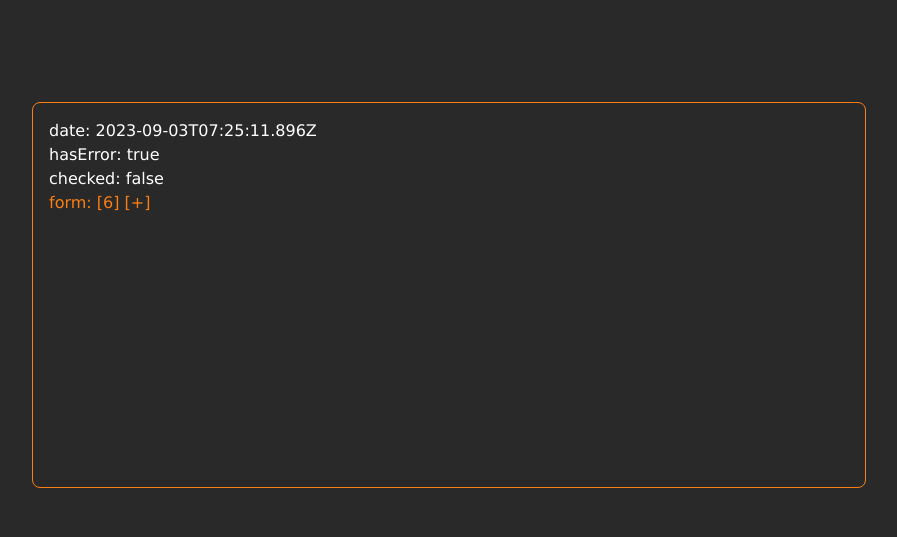
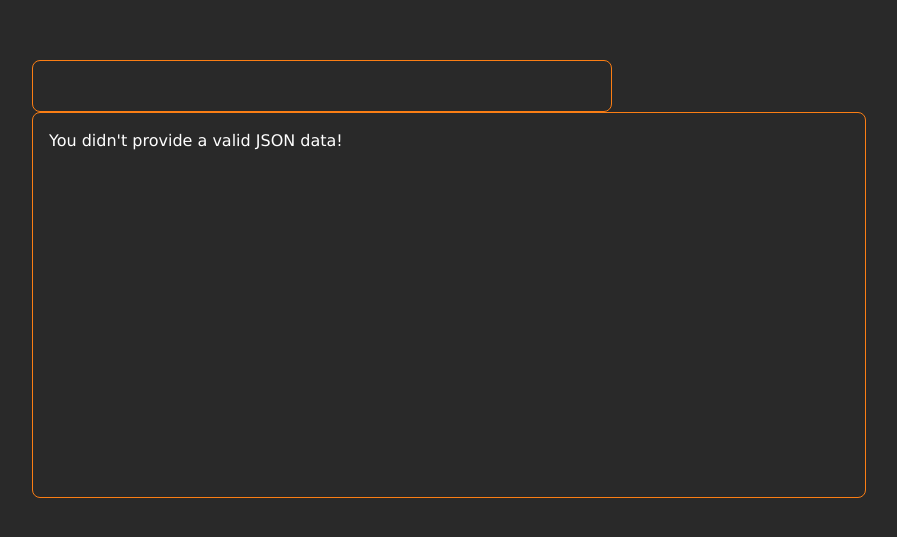
Before and after one commit to Dave86dev/rayson, a React (Vite) app: page / in a window 1280 px wide. Shown: the part 121-658 px from the top of the page, without its empty margins (191-1088 px from the left). Built offline with nearby package versions, Linux system fonts and the light colour scheme.

Commit message:
feat: fetching external json properly, but no proper error handling

```diff
--- a/src/App.tsx
+++ b/src/App.tsx
@@ -1,30 +1,55 @@
-import "./App.css";
-
-import { JsonRender } from "./common/JsonRender/JsonRender";
+import { useEffect, useState } from "react"
+import { JsonRender } from "./common/JsonRender/JsonRender"
+import { fetchDataFromUrl } from "./services/dataFetch"
+import "./App.css"
 
 function App() {
-  // const [criteria, setCriteria] = useState<string>("");
+
+  const [fetchCriteria, setFetchCriteria] = useState<string>("")
+  const [dataJson, setDataJson] = useState<any>("")
+
+  const handleInputChange = (e: React.ChangeEvent<HTMLInputElement>) => {
+    setFetchCriteria(e.target.value);
+  }
+
+  useEffect(() => {
+    //debouncing the search....
+    const fetching = setTimeout(async () => {
+      if (fetchCriteria.trim() !== "") {
+        try {
+          const data = await fetchDataFromUrl(fetchCriteria)
+          console.log("mierda",data)
+          setDataJson(data)
+        } catch (error) {
+          console.log(error)
+
+          //next thing to do...handle errors properly....
+        }
+      } else {
+        setDataJson("")
+      }
+    }, 375)
+
+    return () => clearTimeout(fetching)
+  }, [fetchCriteria])
 
   return (
     <div className="mainContainer">
-      <div className="answer">
-        {/* <input
+      <div className="search">
+        <input
           className="input"
           type="text"
           autoCorrect="off"
           spellCheck="false"
-          value={criteria || path || ""}
-          onChange={(e: React.ChangeEvent<HTMLInputElement>) =>
-            setCriteria(e.target.value)
-          }
-        /> */}
-        {/* <div className="value">{value}</div> */}
+          value={fetchCriteria || ""}
+          onChange={handleInputChange}
+        />
       </div>
       <div className="jsonContainer">
-        <JsonRender />
+        <JsonRender data={dataJson} />
       </div>
     </div>
-  );
+  )
 }
 
-export default App;
+export default App
--- a/src/common/JsonRender/JsonRender.tsx
+++ b/src/common/JsonRender/JsonRender.tsx
@@ -1,11 +1,12 @@
 import React from "react";
-import data from "../../data/demoData.json";
 import { StackElement } from "../../interfaces";
 import { ArraysRender } from "../ArraysRender/ArraysRender";
 import { ObjectsRender } from "../ObjectsRender/ObjectsRender";
 import { PrimitivesRender } from "../PrimitivesRender/PrimitivesRender";
 
-export const JsonRender: React.FC = ({}) => {
+import { JsonRenderProps } from "../../interfaces";
+
+export const JsonRender: React.FC<JsonRenderProps> = ({data}) => {
   //Here we go .. let's rock with the iterative function
 
   const renderIteration = (json: unknown, parentPath = '') => {
--- a/src/interfaces.ts
+++ b/src/interfaces.ts
@@ -2,6 +2,10 @@ export interface StackElement {
     keyName: string
     value: string | number | boolean | null
     parentKey?: string
+}
+
+export interface JsonRenderProps {
+    data: any
 }
 
 export interface ArraysComponentProps {
@@ -11,7 +15,6 @@ export interface ArraysComponentProps {
 }
 
 export interface ObjectsComponentProps {
-    // keyName: string
     value: { [key: string]: any}
     depth?: number
 }
--- /dev/null
+++ b/src/services/dataFetch.ts
@@ -0,0 +1,14 @@
+
+export const fetchDataFromUrl = async (url: string) => {
+    try {
+      const response = await fetch(url)
+      if (!response.ok) {
+        throw new Error('failed.....')
+      }
+      const data = await response.json()
+      return data
+    } catch (error) {
+      console.error('Error fetching data:', error)
+      return null
+    }
+  }
```
Also changed, not shown: src/data/demoDataUNUSED.json (renamed from src/data/demoData.json).
